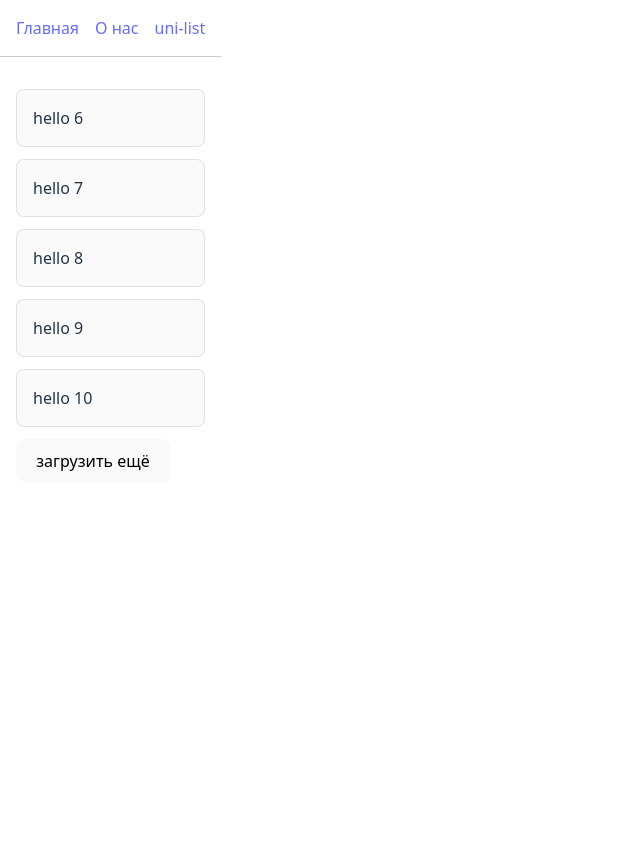
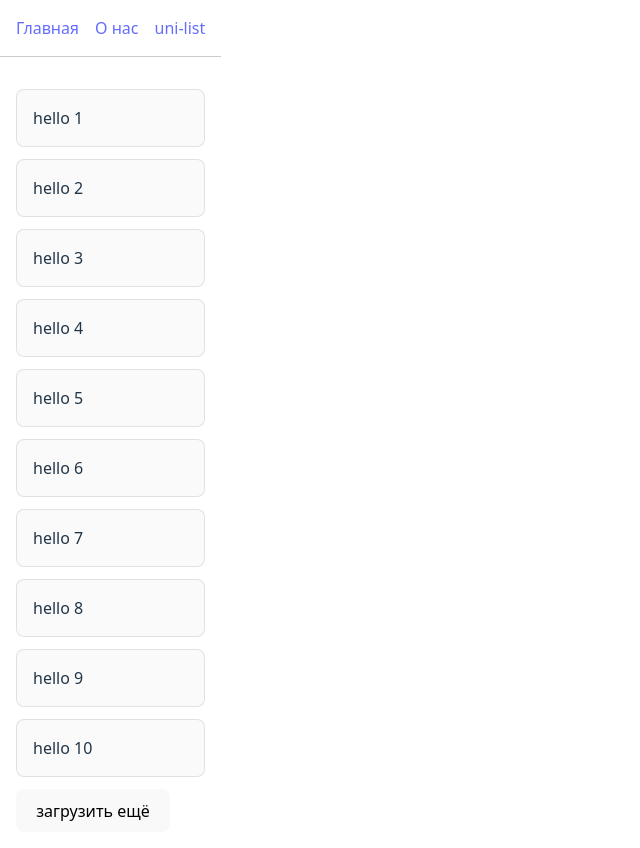
Before and after one commit to surrsoft/s365s-uni-list, a React (Vite) app: page /uni-list in a window 1280 px wide. Both pictures are taken after a click on the button "загрузить ещё". Shown: the whole page, without its empty margins (0-640 px from the left). Before the commit the page ends 800 px from the top, so only its background shows below. Built offline with nearby package versions, Linux system fonts and the light colour scheme; data requests are answered from the project's data file.

Commit message:
accumulate data

```diff
--- a/src/UniList/UniList.tsx
+++ b/src/UniList/UniList.tsx
@@ -1,4 +1,4 @@
-import { useMemo, useState } from 'react';
+import { useEffect, useState } from 'react';
 import { useQuery } from '@tanstack/react-query';
 import type { UnPInterface } from './dpTypes';
 import { Un1nListElemWr } from './Un1nListElemWr';
@@ -26,9 +26,40 @@
         },
     });
 
+
+    // --- accumulatedData - накопленные данные; полученные данные аккумулируются в этом массиве
+
+    const [accumulatedData, setAccumulatedData] = useState<TData[]>([]);
+
+    // Сбрасываем накопленные данные при возврате к началу списка
+    useEffect(() => {
+        if (startIndex === 0) {
+            setAccumulatedData([]);
+        }
+    }, [startIndex]);
+
+    // Добавляем новые данные к накопленным
+    useEffect(() => {
+        if (pgData && pgData.result === 'success' && pgData.data) {
+            setAccumulatedData(prev => {
+                // Если это первая загрузка (startIndex === 0), заменяем данные
+                if (startIndex === 0) {
+                    return pgData.data ?? [];
+                }
+                // Иначе добавляем новые данные, исключая дубликаты по id
+                const newItems = (pgData.data ?? []).filter(
+                    newItem => !prev.some(item => item.id === newItem.id)
+                );
+                return [...prev, ...newItems];
+            });
+        }
+    }, [pgData, startIndex]);
+
+    // ---
+
     console.log('!!-!!-!! 20251104113408', { pgData, pgIsLoading, pgError, pgIsError }); // del+
 
-    if (pgIsLoading) {
+    if (pgIsLoading && accumulatedData.length === 0) {
         return <div>{unLocale.loading}</div>;
     }
 
@@ -42,19 +73,19 @@
     }
 
     console.log('!!-!!-!! 20251105214739', {pgData}); // del+
-    const data = pgData?.data || [];
     const hasMore = pgData?.hasMore || false;
     const step = dataProvider.unStepGet();
 
-    if (data.length < 1) return <div>{unLocale.emptyList}</div>
+    if (accumulatedData.length < 1 && !pgIsLoading) return <div>{unLocale.emptyList}</div>
 
     return <div>
-        {data.map((el) => {
+        {accumulatedData.map((el) => {
             const jsx = dataProvider.jsxGet({ item: el });
             return <Un1nListElemWr key={el.id}>
                 {jsx}
             </Un1nListElemWr>
         })}
+        {pgIsLoading && accumulatedData.length > 0 && <div>{unLocale.loading}</div>}
         {hasMore && <button onClick={() => setStartIndex(startIndex + step)}>{unLocale.loadMore}</button>}
     </div>;
 }
```
